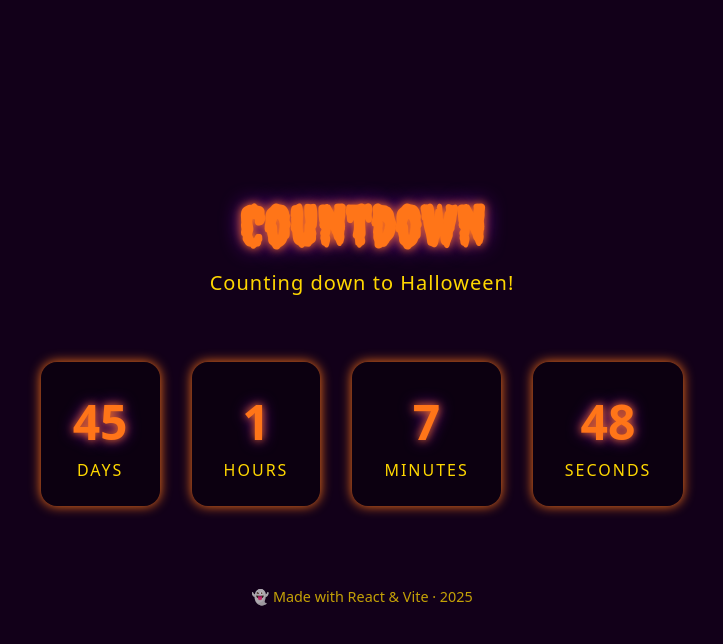
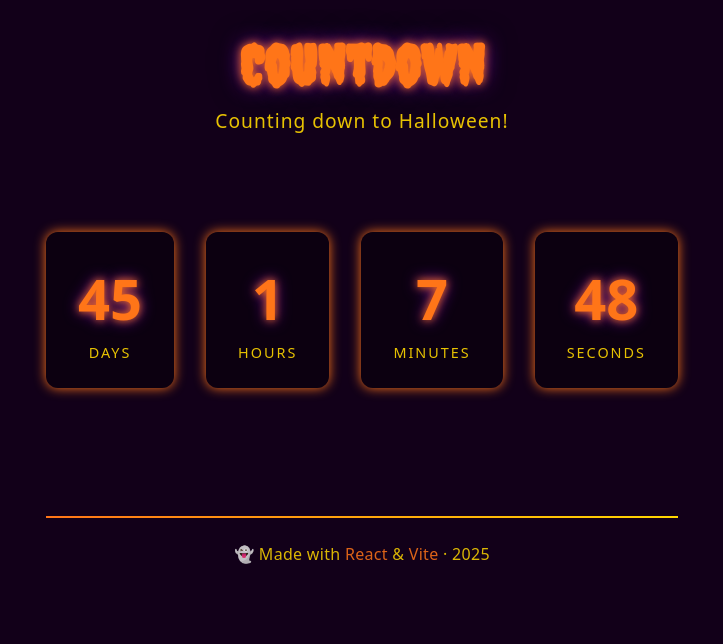
Before and after one commit to mcckyle/the-countdown, a React (Vite) app: page / in a window 1280 px wide. Shown: the top 644 px of the page, without its empty margins (278-1001 px from the left). Built offline with nearby package versions, Linux system fonts and the light colour scheme.

Commit message:
Countdown.jsx: Add some accessibility labels to help clarify semantics.

```diff
--- a/src/App.css
+++ b/src/App.css
@@ -5,10 +5,8 @@
 {
     display: flex;
     flex-direction: column;
-    justify-content: center;
-    align-items: center;
+    min-height: 100vh;
 
-    min-height: 100vh;
     max-width: 960px;
     margin: 0 auto;
     padding: 2rem;
@@ -23,4 +21,6 @@ main
     display: flex;
     justify-content: center;
     align-items: center;
+
+    padding: 2rem 0;
 }
--- a/src/components/Countdown/Countdown.css
+++ b/src/components/Countdown/Countdown.css
@@ -3,44 +3,48 @@
 .countdown
 {
     display: flex;
-    gap: 2rem;
+    flex-wrap: wrap;
     justify-content: center;
     align-items: center;
+
+    gap: 2rem;
     margin: 2rem 0;
-    flex-wrap: wrap;
 }
 
 .time-box
 {
     background: rgba(0, 0, 0, 0.35);
     padding: 1.5rem 2rem;
-    border-radius: 1rem;
+    border-radius: var(--radius);
     box-shadow: 0 0 12px var(--color-accent);
 
-    transition: transform 0.3s ease, box-shadow 0.3s ease;
+    transition: transform var(--transition), box-shadow var(--transition);
 }
 
 .time-box:hover
 {
-    transform: translateY(-5px);
+    transform: translateY(-6px);
     box-shadow: 0 0 20px var(--color-highlight);
 }
 
 .time-value
 {
     display: block;
-    font-size: 3rem;
-    font-weight: bold;
+    font-size: clamp(2.5rem, 6vw, 3.5rem);
+    font-weight: 700;
     color: var(--color-accent);
 
-    text-shadow: 0 0 8px var(--color-accent), 0 0 15px var(--color-secondary);
+    text-shadow:
+      0 0 8px var(--color-accent),
+      0 0 15px var(--color-secondary);
 }
 
 .time-label
 {
     margin-top: 0.5rem;
-    font-size: 1rem;
+    font-size: 0.9rem;
     text-transform: uppercase;
     letter-spacing: 2px;
     color: var(--color-highlight);
+    opacity: 0.9;
 }
--- a/src/components/Countdown/Countdown.jsx
+++ b/src/components/Countdown/Countdown.jsx
@@ -1,6 +1,6 @@
 //Filename: Countdown.jsx
 //Author: Kyle McColgan
-//Date: 14 September 2025
+//Date: 15 September 2025
 //Description: This file contains the parent component for the Countdown React project.
 
 import { useEffect, useState } from "react";
@@ -20,10 +20,12 @@ function Countdown({ targetDate })
     }, [targetDate]);
 
     return (
-        <section className="countdown">
+        <section className="countdown" aria-label="Countdown Timer">
             {["days", "hours", "minutes", "seconds"].map((unit) => (
                 <div key={unit} className="time-box">
-                <span className="time-value">{timeLeft[unit]}</span>
+                <span className="time-value" aria-label={`${timeLeft[unit]} ${unit}`}>
+                  {timeLeft[unit]}
+                </span>
                 <span className="time-label">{unit}</span>
                 </div>
             ))}
--- a/src/components/Footer/Footer.css
+++ b/src/components/Footer/Footer.css
@@ -2,18 +2,35 @@
 
 .footer
 {
-    margin-top: 3rem;
+    margin-top: 4rem;
+    padding: 1.5rem 1rem;
     text-align: center;
-    font-size: 0.9rem;
-    color: var(--color-highlight);
-    opacity: 0.75;
+
+    border-top: 2px solid transparent;
+    border-image: linear-gradient(
+        90deg,
+        var(--color-accent),
+        var(--color-highlight)
+    );
+    border-image-slice: 1;
 
     animation: fadeInUp 1.2s ease-in-out;
 }
 
-.footer p
+.footer-text
 {
     margin: 0;
+    font-size: clamp(0.85rem, 1vw + 0.4rem, 1rem);
+    font-weight: 400;
+    color: var(--color-highlight);
+    opacity: 0.85;
+    letter-spacing: 0.3px;
+}
+
+.footer-text .highlight
+{
+    color: var(--color-accent);
+    font-weight: 500;
 }
 
 /* Fade-in Animation Styles. */
@@ -22,7 +39,7 @@
     from
     {
         opacity: 0;
-        transform: translateY(20px);
+        transform: translateY(18px);
     }
     to
     {
--- a/src/components/Footer/Footer.jsx
+++ b/src/components/Footer/Footer.jsx
@@ -1,6 +1,6 @@
 //Filename: Footer.jsx
 //Author: Kyle McColgan
-//Date: 14 September 2025
+//Date: 15 September 2025
 //Description: This file contains the Footer component for the Countdown React project.
 
 import "./Footer.css";
@@ -9,7 +9,10 @@ function Footer()
 {
     return (
         <footer className="footer">
-          <p>👻 Made with React & Vite · {new Date().getFullYear()}</p>
+          <p className="footer-text">
+            👻 Made with <span className="highlight">React</span> &{" "}
+            <span className="highlight">Vite</span> · {new Date().getFullYear()}
+          </p>
         </footer>
     );
 }
--- a/src/components/Header/Header.css
+++ b/src/components/Header/Header.css
@@ -5,25 +5,28 @@
     text-align: center;
     margin-bottom: 2rem;
 
-    animation: fadeInDown 1s ease-in-out;
+    animation: fadeInDown var(--transition);
 }
 
 .header-title
 {
     font-family: "Creepster", cursive;
-    font-size: 3.5rem;
+    font-size: clamp(2.5rem, 6vw, 3.5rem);
     color: var(--color-accent);
-    margin: 0;
+    margin: 0 0 0.5rem;
 
-    text-shadow: 0 0 10px var(--color-accent), 0 0 20px var(--color-secondary);
+    text-shadow:
+      0 0 10px var(--color-accent),
+      0 0 20px var(--color-secondary),
+      0 0 30px rgba(0, 0, 0, 0.6);
 }
 
 .header-subtitle
 {
-    margin-top: 0.5rem;
-    font-size: 1.25rem;
+    font-size: 1.2rem;
     color: var(--color-highlight);
     letter-spacing: 1px;
+    opacity: 0.9;
 }
 
 /* Fade-in Animation Styles. */
@@ -32,7 +35,7 @@
     from
     {
         opacity: 0;
-        transform: translateY(-20px);
+        transform: translateY(-15px);
     }
     to
     {
--- a/src/components/Header/Header.jsx
+++ b/src/components/Header/Header.jsx
@@ -1,6 +1,6 @@
 //Filename: Header.jsx
 //Author: Kyle McColgan
-//Date: 14 September 2025
+//Date: 15 September 2025
 //Description: This file contains the Header component for the Countdown React project.
 
 import "./Header.css";
--- a/src/index.css
+++ b/src/index.css
@@ -8,6 +8,9 @@
     --color-accent: #ff7518; /* Color: Pumpkin Orange. */
     --color-secondary: #6a0dad; /* Color: Witch Purple. */
     --color-highlight: #ffd700; /* Color: Sunset Gold. */
+
+    --radius: 0.75rem;
+    --transition: 0.3s ease-in-out;
 
     font-family: "Poppins", system-ui, sans-serif;
     line-height: 1.5;
@@ -31,10 +34,13 @@ body
     min-height: 100vh;
     background: var(--color-bg);
     color: var(--color-text);
+
     display: flex;
     justify-content: center;
     align-items: center;
     text-align: center;
+
+    transition: background var(--transition), color var(--transition);
 }
 
 /* Links Styles. */
@@ -42,7 +48,7 @@ a
 {
     color: var(--color-accent);
     text-decoration: none;
-    transition: color 0.25s ease-in-out;
+    transition: color var(--transition);
 }
 
 a:hover
@@ -54,12 +60,19 @@ h1, h2, h3
 {
     font-weight: 700;
     line-height: 1.2;
+    margin-bottom: 0.5em;
+}
+
+p
+{
+    margin-bottom: 1em;
+    font-size: 1.1rem;
 }
 
 button
 {
     padding: 0.6em 1.2em;
-    border-radius: 0.5em;
+    border-radius: var(--radius);
     border: none;
     background: var(--color-accent);
     color: #fff;
@@ -67,10 +80,11 @@ button
     font-weight: 600;
     cursor: pointer;
 
-    transition: background 0.3s ease-in-out;
+    transition: background var(--transition), transform var(--transition);
 }
 
 button:hover
 {
     background: var(--color-secondary);
+    transform: translateY(-2px);
 }
```
